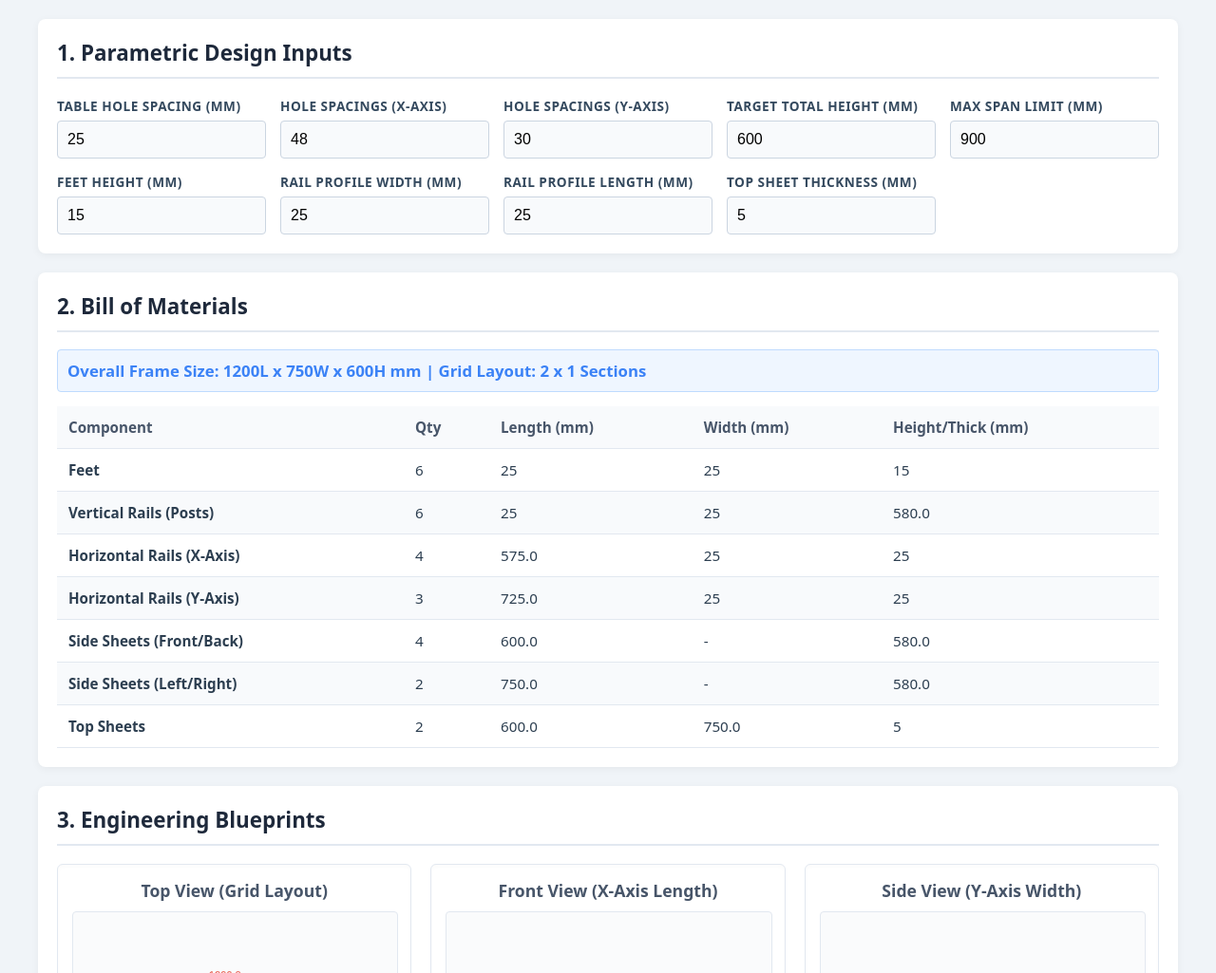
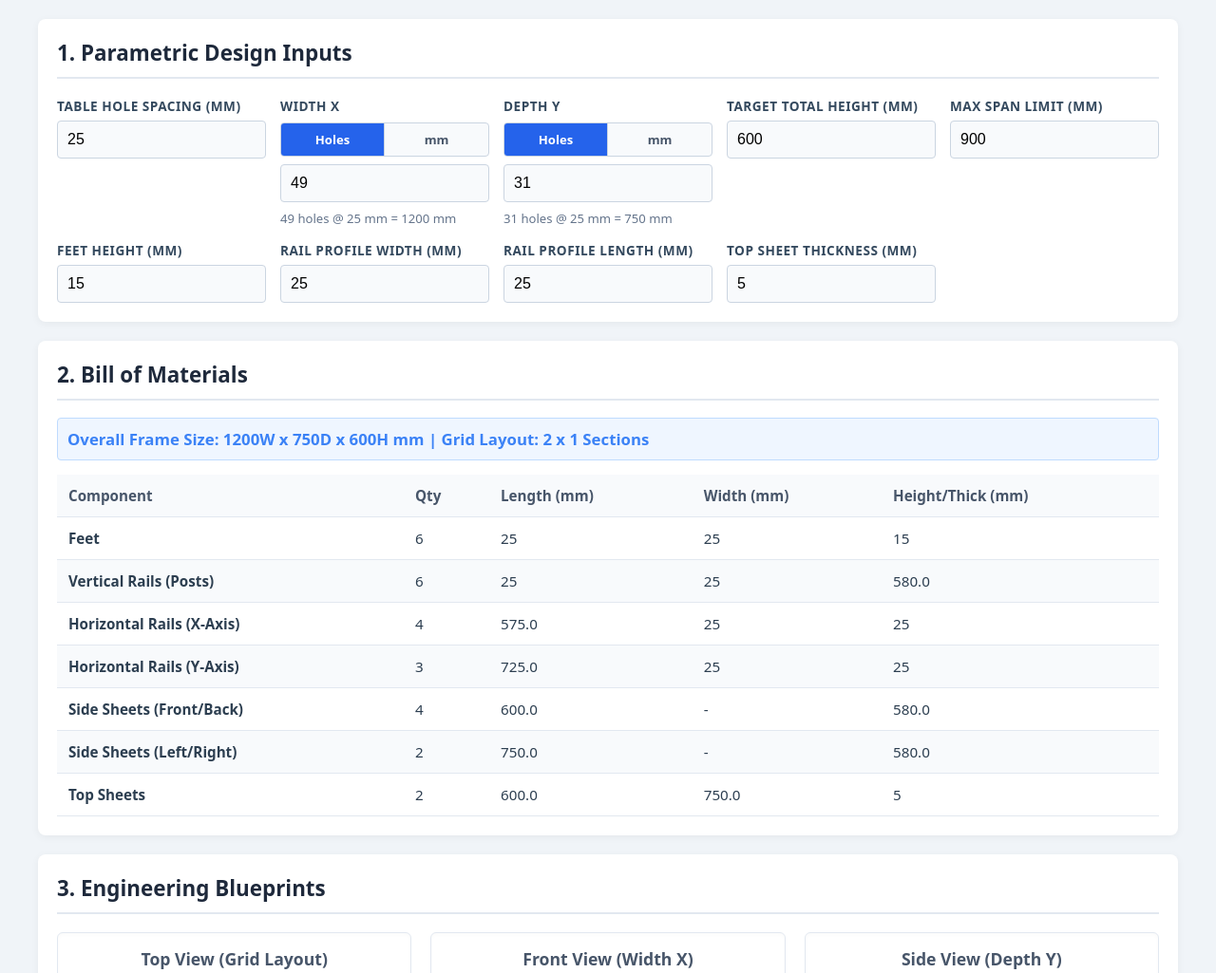
Before and after one commit to onitgnal/box-calculator, a plain HTML site: page Box_calculator.html in a window 1280 px wide. Shown: the top 1025 px of the page at 95% size. Drawn offline with Linux system fonts and the light colour scheme.

Commit message:
ow define Width X and Depth Y independently as either:
Holes: calculated as (hole count - 1) * table hole spacing
mm: used directly as the physical span

```diff
--- a/Box_calculator.html
+++ b/Box_calculator.html
@@ -11,6 +11,15 @@
         label { display: block; font-weight: 600; margin-bottom: 6px; font-size: 0.85em; color: #34495e; text-transform: uppercase; letter-spacing: 0.5px; }
         input { width: 100%; padding: 10px; border: 1px solid #cbd5e1; border-radius: 4px; box-sizing: border-box; font-size: 1em; background: #f8fafc; transition: border-color 0.2s; }
         input:focus { border-color: #3b82f6; outline: none; background: #fff; }
+        .axis-control { display: flex; flex-direction: column; gap: 8px; min-width: 0; }
+        .axis-control > label { margin-bottom: 0; }
+        .axis-note { color: #64748b; font-size: 0.82em; min-height: 1.2em; }
+        .segmented-control { display: grid; grid-template-columns: repeat(2, minmax(0, 1fr)); border: 1px solid #cbd5e1; border-radius: 4px; overflow: hidden; background: #f8fafc; }
+        .segmented-control input { position: absolute; opacity: 0; pointer-events: none; width: 1px; height: 1px; margin: 0; }
+        .segmented-control label { margin: 0; padding: 8px 10px; border-right: 1px solid #cbd5e1; cursor: pointer; text-align: center; font-size: 0.82em; font-weight: 700; color: #475569; text-transform: none; letter-spacing: 0; }
+        .segmented-control label:last-child { border-right: 0; }
+        .segmented-control input:checked + label { background: #2563eb; color: #fff; }
+        .segmented-control input:focus-visible + label { outline: 2px solid #1d4ed8; outline-offset: -2px; }
         h2 { margin-top: 0; color: #1e293b; border-bottom: 2px solid #e2e8f0; padding-bottom: 10px; font-size: 1.4em; }
 
         /* Table Styles */
@@ -38,13 +47,27 @@
                 <label>Table Hole Spacing (mm)</label>
                 <input type="number" step="0.1" id="inpSpace" value="25" oninput="calculateAndDraw()">
             </div>
-            <div>
-                <label>Hole Spacings (X-Axis)</label>
-                <input type="number" id="inpX" value="48" oninput="calculateAndDraw()">
+            <div class="axis-control">
+                <label for="inpX">Width X</label>
+                <div class="segmented-control" role="radiogroup" aria-label="Width X input mode">
+                    <input type="radio" id="modeXHoles" name="modeX" value="holes" checked onchange="setAxisMode('x', 'holes')">
+                    <label for="modeXHoles">Holes</label>
+                    <input type="radio" id="modeXmm" name="modeX" value="mm" onchange="setAxisMode('x', 'mm')">
+                    <label for="modeXmm">mm</label>
+                </div>
+                <input type="number" step="1" min="2" id="inpX" value="49" oninput="calculateAndDraw()" onchange="normalizeAxisValue('x')">
+                <div class="axis-note" id="outXBasis">-</div>
             </div>
-            <div>
-                <label>Hole Spacings (Y-Axis)</label>
-                <input type="number" id="inpY" value="30" oninput="calculateAndDraw()">
+            <div class="axis-control">
+                <label for="inpY">Depth Y</label>
+                <div class="segmented-control" role="radiogroup" aria-label="Depth Y input mode">
+                    <input type="radio" id="modeYHoles" name="modeY" value="holes" checked onchange="setAxisMode('y', 'holes')">
+                    <label for="modeYHoles">Holes</label>
+                    <input type="radio" id="modeYmm" name="modeY" value="mm" onchange="setAxisMode('y', 'mm')">
+                    <label for="modeYmm">mm</label>
+                </div>
+                <input type="number" step="1" min="2" id="inpY" value="31" oninput="calculateAndDraw()" onchange="normalizeAxisValue('y')">
+                <div class="axis-note" id="outYBasis">-</div>
             </div>
             <div>
                 <label>Target Total Height (mm)</label>
@@ -106,46 +129,129 @@
                 <canvas id="canvasTop" width="400" height="400"></canvas>
             </div>
             <div class="canvas-container">
-                <h3>Front View (X-Axis Length)</h3>
+                <h3>Front View (Width X)</h3>
                 <canvas id="canvasFront" width="400" height="400"></canvas>
             </div>
             <div class="canvas-container">
-                <h3>Side View (Y-Axis Width)</h3>
+                <h3>Side View (Depth Y)</h3>
                 <canvas id="canvasSide" width="400" height="400"></canvas>
             </div>
         </div>
     </div>
 
     <script>
+        const axisModes = {
+            x: 'holes',
+            y: 'holes'
+        };
+
+        function readNumber(id, fallback) {
+            const value = parseFloat(document.getElementById(id).value);
+            return Number.isFinite(value) ? value : fallback;
+        }
+
+        function formatNumber(value) {
+            return Number.isInteger(value) ? value.toFixed(0) : value.toFixed(1);
+        }
+
+        function axisValueToSpan(value, mode, spacing) {
+            if (mode === 'holes') {
+                const holes = Math.max(2, Math.round(value));
+                return (holes - 1) * spacing;
+            }
+
+            return Math.max(1, value);
+        }
+
+        function updateAxisInputState(axis) {
+            const input = document.getElementById(`inp${axis.toUpperCase()}`);
+            const mode = axisModes[axis];
+
+            input.step = mode === 'holes' ? '1' : '0.1';
+            input.min = mode === 'holes' ? '2' : '1';
+        }
+
+        function setAxisMode(axis, mode) {
+            const input = document.getElementById(`inp${axis.toUpperCase()}`);
+            const spacing = Math.max(readNumber('inpSpace', 25), 0.1);
+            const previousMode = axisModes[axis];
+            const currentValue = readNumber(input.id, previousMode === 'holes' ? 2 : 1);
+            const currentSpan = axisValueToSpan(currentValue, previousMode, spacing);
+
+            axisModes[axis] = mode;
+            updateAxisInputState(axis);
+
+            if (mode === 'holes') {
+                input.value = String(Math.max(2, Math.round(currentSpan / spacing) + 1));
+            } else {
+                input.value = formatNumber(currentSpan);
+            }
+
+            calculateAndDraw();
+        }
+
+        function normalizeAxisValue(axis) {
+            if (axisModes[axis] !== 'holes') return;
+
+            const input = document.getElementById(`inp${axis.toUpperCase()}`);
+            input.value = String(Math.max(2, Math.round(readNumber(input.id, 2))));
+            calculateAndDraw();
+        }
+
+        function getAxisMeasurement(axis, spacing) {
+            const input = document.getElementById(`inp${axis.toUpperCase()}`);
+            const mode = axisModes[axis];
+            const fallback = axis === 'x' ? 49 : 31;
+
+            if (mode === 'holes') {
+                const holes = Math.max(2, Math.round(readNumber(input.id, fallback)));
+                const span = (holes - 1) * spacing;
+
+                return {
+                    span,
+                    note: `${holes} holes @ ${formatNumber(spacing)} mm = ${formatNumber(span)} mm`
+                };
+            }
+
+            const span = Math.max(1, readNumber(input.id, axis === 'x' ? 1200 : 750));
+
+            return {
+                span,
+                note: `${formatNumber(span)} mm direct span`
+            };
+        }
+
         // Main function triggered on any input change
         function calculateAndDraw() {
             // Get base inputs
-            const SPACE = parseFloat(document.getElementById('inpSpace').value) || 25;
-            const X = parseInt(document.getElementById('inpX').value) || 1;
-            const Y = parseInt(document.getElementById('inpY').value) || 1;
-            const H = parseInt(document.getElementById('inpH').value) || 100;
-            const MAX = parseInt(document.getElementById('inpMax').value) || 100;
+            const SPACE = Math.max(readNumber('inpSpace', 25), 0.1);
+            const H = readNumber('inpH', 100);
+            const MAX = Math.max(readNumber('inpMax', 100), 1);
 
             // Get hardware inputs
-            const FEET = parseFloat(document.getElementById('inpFeet').value) || 0;
-            const RAIL_W = parseFloat(document.getElementById('inpRailW').value) || 0;
-            const RAIL_L = parseFloat(document.getElementById('inpRailL').value) || 0;
-            const SHEET = parseFloat(document.getElementById('inpSheet').value) || 0;
+            const FEET = readNumber('inpFeet', 0);
+            const RAIL_W = readNumber('inpRailW', 0);
+            const RAIL_L = readNumber('inpRailL', 0);
+            const SHEET = readNumber('inpSheet', 0);
 
             // Master Dimensions
-            const L = X * SPACE;
-            const W = Y * SPACE;
+            const axisX = getAxisMeasurement('x', SPACE);
+            const axisY = getAxisMeasurement('y', SPACE);
+            const L = axisX.span;
+            const W = axisY.span;
             const postH = H - FEET - SHEET;
 
             // Modularity Logic
-            const divX = Math.ceil(L / MAX) || 1;
-            const divY = Math.ceil(W / MAX) || 1;
+            const divX = Math.max(1, Math.ceil(L / MAX));
+            const divY = Math.max(1, Math.ceil(W / MAX));
             const modL = L / divX;
             const modW = W / divY;
 
             // Update UI Data Summaries
-            document.getElementById('outSize').innerText = `${L}L x ${W}W x ${H}H mm`;
+            document.getElementById('outSize').innerText = `${formatNumber(L)}W x ${formatNumber(W)}D x ${formatNumber(H)}H mm`;
             document.getElementById('outGrid').innerText = `${divX} x ${divY} Sections`;
+            document.getElementById('outXBasis').innerText = axisX.note;
+            document.getElementById('outYBasis').innerText = axisY.note;
 
             // Calculate Component Quantities
             const qtyPosts = (divX + 1) * (divY + 1);
```
Also changed, not shown: 1 other file.
